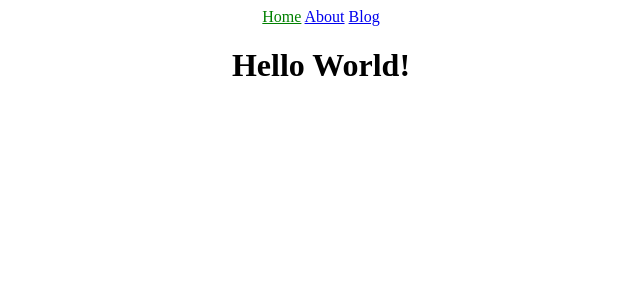
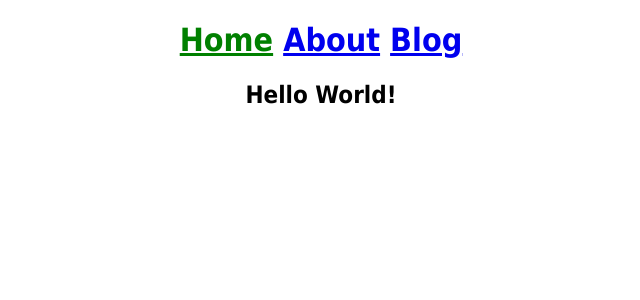
Before and after one commit to pwalaszkowski/pwalaszkowski.github.io, a Jekyll site: the page built from index.html, in a window 1280 px wide. Shown: the top 300 px of the page, without its empty margins (319-959 px from the left). Built offline with Jekyll 4.4.1, drawn with Linux system fonts in a browser that asks for light colours.

Commit message:
adjusting font sizes

```diff
--- a/_includes/navigation.html
+++ b/_includes/navigation.html
@@ -1,5 +1,7 @@
-<nav>
-  {% for item in site.data.navigation %}
-    <a href="{{ item.link }}" {% if page.url == item.link %}class="current"{% endif %}>{{ item.name }}</a>
-  {% endfor %}
-</nav>
+<h1>
+  <nav>
+    {% for item in site.data.navigation %}
+      <a href="{{ item.link }}" {% if page.url == item.link %}class="current"{% endif %}>{{ item.name }}</a>
+    {% endfor %}
+  </nav>
+</h1>
--- a/_layouts/post.html
+++ b/_layouts/post.html
@@ -1,7 +1,7 @@
 ---
 layout: default
 ---
-<h1>{{ page.title }}</h1>
+<h2>{{ page.title }}</h2>
 <p>{{ page.date | date_to_string }} - {{ page.author }}</p>
 
 {{ content }}
--- a/_sass/main.scss
+++ b/_sass/main.scss
@@ -4,4 +4,5 @@
 
 * {
   text-align: center;
+  font-family: Tahoma, Verdana, sans-serif;
 }
--- a/index.html
+++ b/index.html
@@ -2,4 +2,4 @@
 layout: default
 title: Home
 ---
-<h1>{{ "Hello World!" }}</h1>
+<h2>{{ "Hello World!" }}</h2>
```
